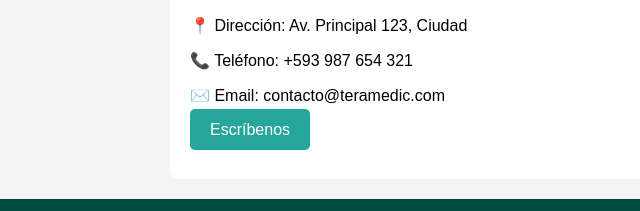
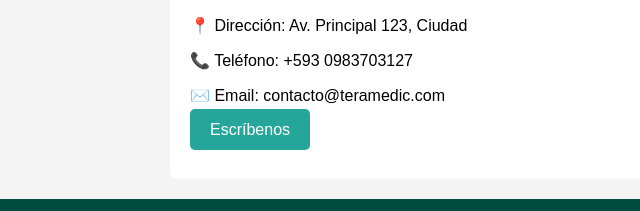
Before and after one commit to mdteran/https-mdteran.github.io, a plain HTML site: page index.html in a window 1280 px wide. Shown: the part 1098-1309 px from the top of the page, 0-640 px from the left. Drawn offline with Linux system fonts and the light colour scheme.

Commit message:
Update index.html

```diff
--- a/index.html
+++ b/index.html
@@ -56,7 +56,7 @@
 <section id="contacto">
   <h2>Contáctanos</h2>
   <p>📍 Dirección: Av. Principal 123, Ciudad</p>
-  <p>📞 Teléfono: +593 987 654 321</p>
+  <p>📞 Teléfono: +593 0983703127 </p>
   <p>✉️ Email: contacto@teramedic.com</p>
   <a href="mailto:contacto@teramedic.com" class="btn">Escríbenos</a>
 </section>
```
